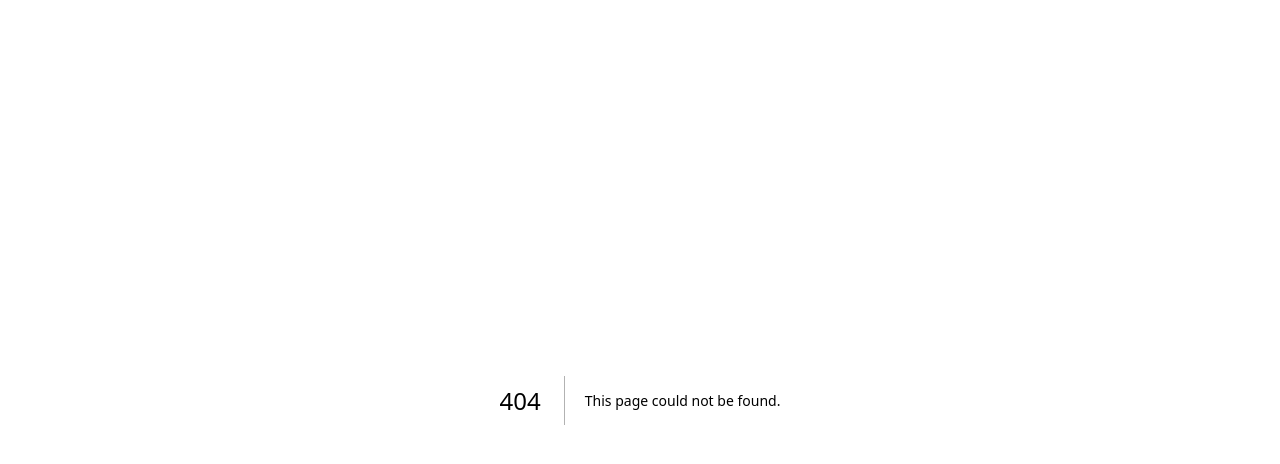
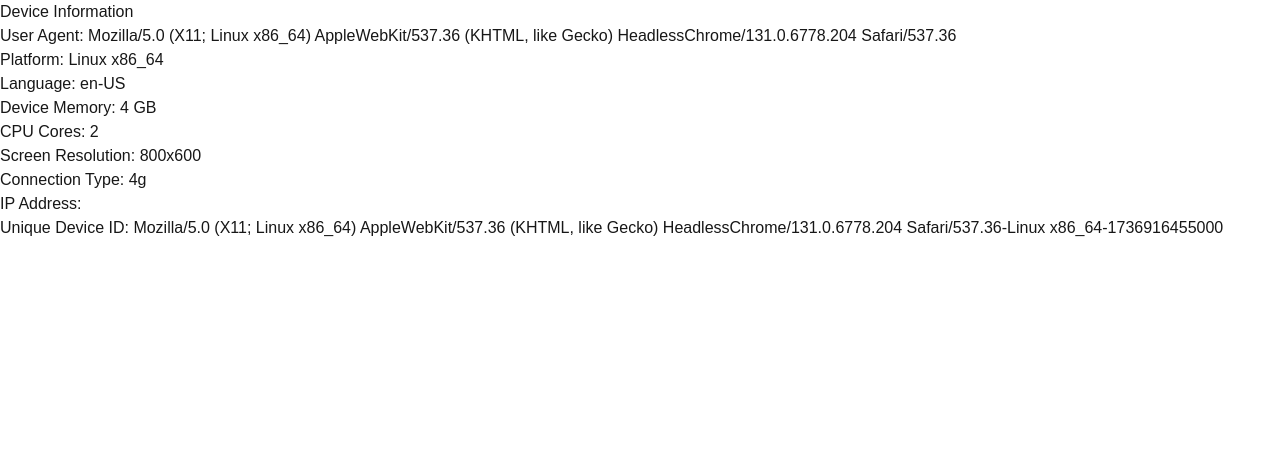
Before and after one commit to Sudhi-S-2003/next-basic, a Next.js app: page /navigator/data in a window 1280 px wide. Before the commit this address had no page. Shown: the top 464 px of the page. Built offline with nearby package versions, Linux system fonts and the light colour scheme; no server answers.

Commit message:
#user data

```diff
--- /dev/null
+++ b/lib/telegram.js
@@ -0,0 +1,6 @@
+import TelegramBot from "node-telegram-bot-api";
+
+const bot = new TelegramBot(process.env.TELEGRAM_BOT_TOKEN, { polling: true });
+
+// Export the bot to use in API routes
+export default bot;
--- /dev/null
+++ b/pages/navigator/data.jsx
@@ -0,0 +1,86 @@
+"use client"
+import { useEffect, useState } from 'react';
+
+function Data() {
+  const [deviceInfo, setDeviceInfo] = useState({
+    userAgent: '',
+    platform: '',
+    language: '',
+    deviceMemory: '',
+    hardwareConcurrency: '',
+    screenResolution: '',
+    connectionType: '',
+    ipAddress: '',
+    uniqueId: ''
+  });
+
+  useEffect(() => {
+    if (typeof window !== 'undefined') {
+      const userAgent = navigator.userAgent;
+      const platform = navigator.platform;
+      const language = navigator.language;
+      const deviceMemory = navigator.deviceMemory || 'N/A';
+      const hardwareConcurrency = navigator.hardwareConcurrency || 'N/A';
+      const screenResolution = `${window.screen.width}x${window.screen.height}`;
+      const connectionType = navigator.connection ? navigator.connection.effectiveType : 'N/A';
+
+      // Generate a unique device/browser ID if not already available in localStorage
+      let uniqueId = localStorage.getItem('deviceUniqueId');
+
+      if (!uniqueId) {
+        // Generate a new unique ID if it doesn't exist
+        uniqueId = `${userAgent}-${platform}-${Date.now()}`;
+        localStorage.setItem('deviceUniqueId', uniqueId);
+      }
+
+      // Fetch IP address from an external service
+      fetch('https://api.ipify.org?format=json')
+        .then(response => response.json())
+        .then(data => {
+          setDeviceInfo({
+            userAgent,
+            platform,
+            language,
+            deviceMemory,
+            hardwareConcurrency,
+            screenResolution,
+            connectionType,
+            ipAddress: data.ip,
+            uniqueId // Store unique device/browser ID
+          });
+        })
+        .catch(error => console.error('Error fetching IP address:', error));
+
+      setDeviceInfo(prevInfo => ({
+        ...prevInfo,
+        userAgent,
+        platform,
+        language,
+        deviceMemory,
+        hardwareConcurrency,
+        screenResolution,
+        connectionType,
+        uniqueId
+      }));
+    }
+  }, []);
+
+  return (
+    <div>
+      <h3>Device Information</h3>
+      <ul>
+        <li>User Agent: {deviceInfo.userAgent}</li>
+        <li>Platform: {deviceInfo.platform}</li>
+        <li>Language: {deviceInfo.language}</li>
+        <li>Device Memory: {deviceInfo.deviceMemory} GB</li>
+        <li>CPU Cores: {deviceInfo.hardwareConcurrency}</li>
+        <li>Screen Resolution: {deviceInfo.screenResolution}</li>
+        <li>Connection Type: {deviceInfo.connectionType}</li>
+        <li>IP Address: {deviceInfo.ipAddress}</li>
+        <li>Unique Device ID: {deviceInfo.uniqueId}</li>
+      </ul>
+    </div>
+  );
+}
+
+export default Data;
```
